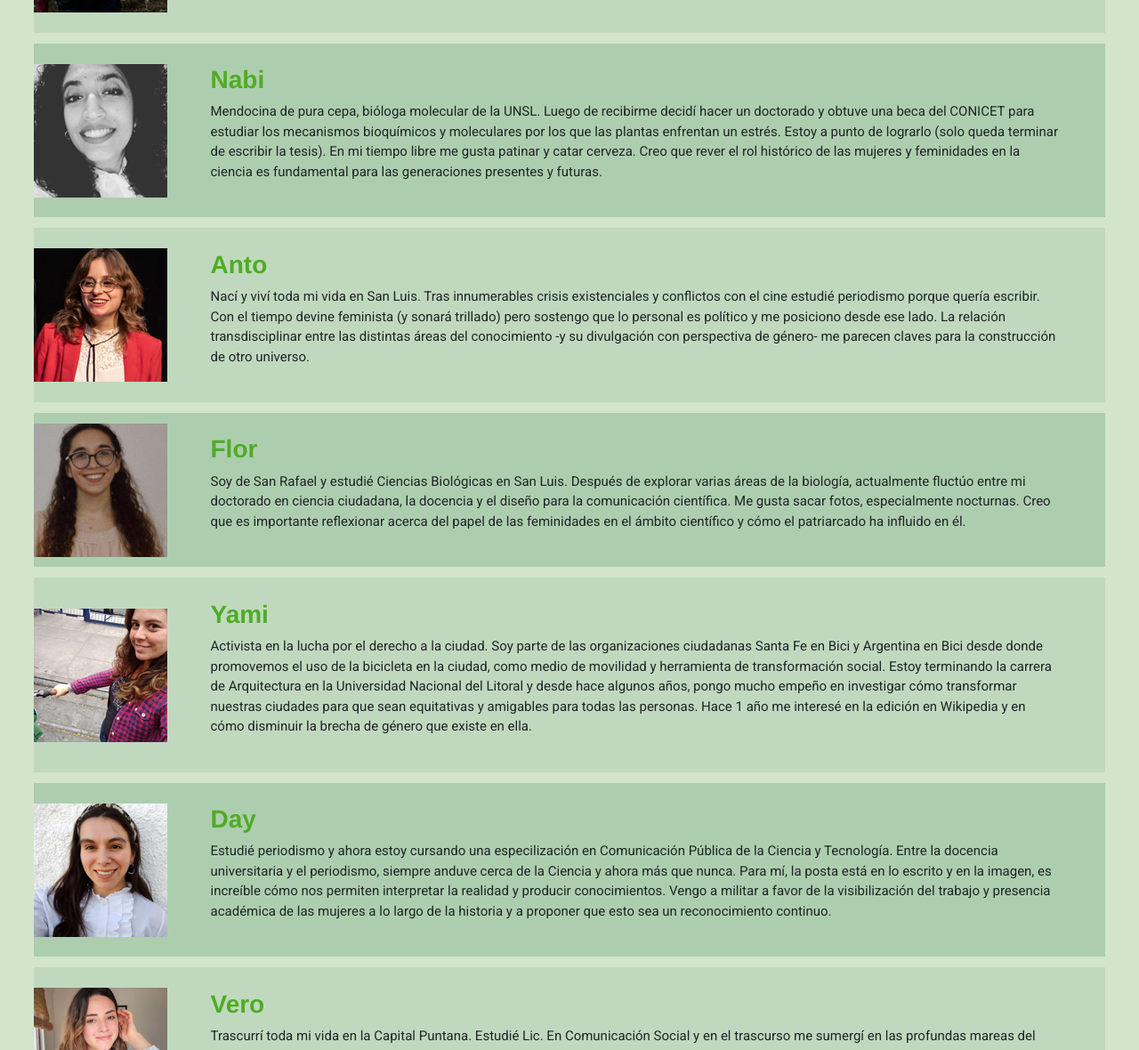
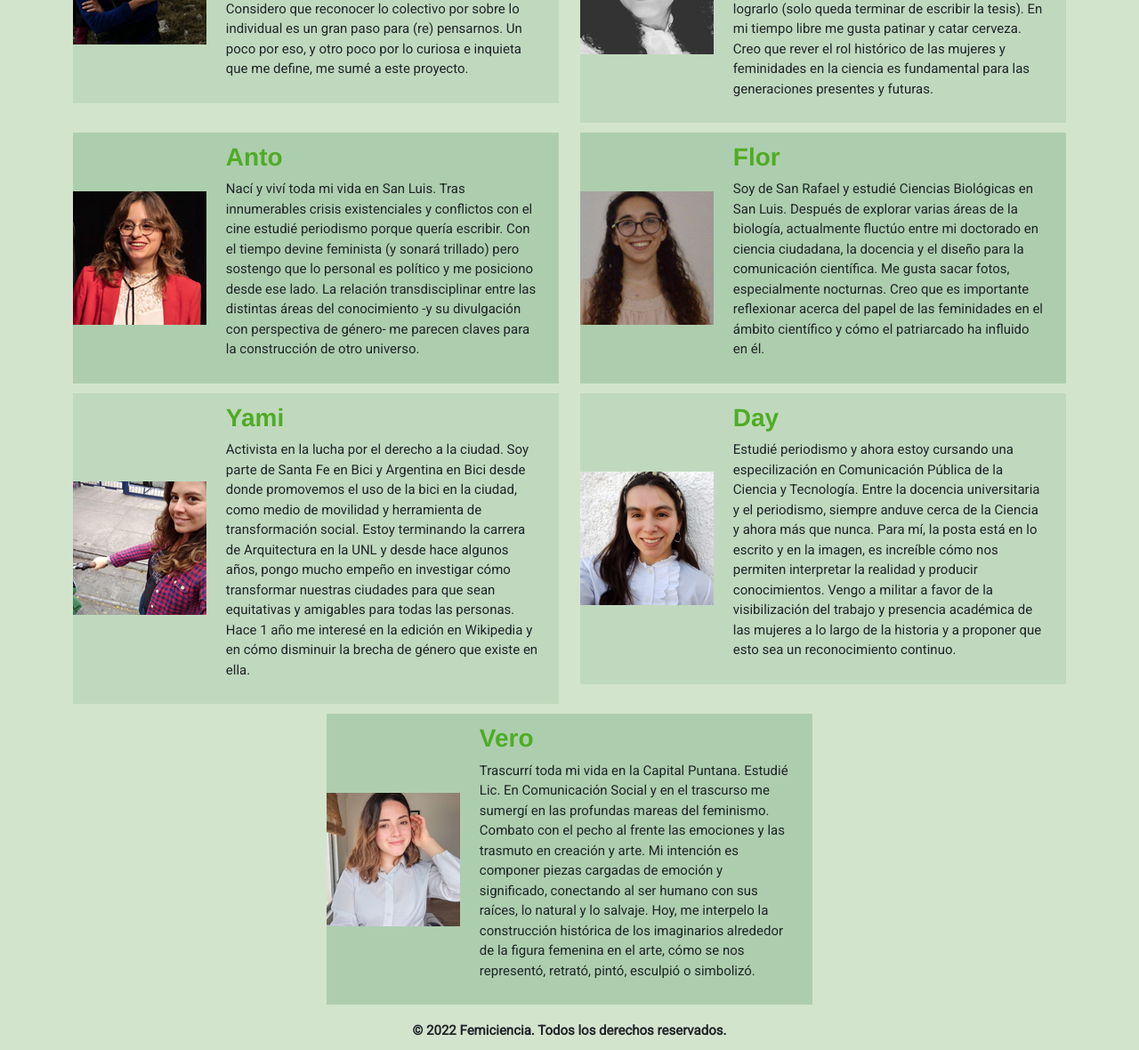
Before and after one commit to MFlorenciaNS/desafio-coder, a plain HTML site: page pages/quienessomos.html in a window 1280 px wide. Shown: the part 357-1537 px from the top of the page at 89% size. Drawn offline with nearby package versions, Linux system fonts and the light colour scheme.

Commit message:
grid system en quienes somos

```diff
--- a/pages/quienessomos.html
+++ b/pages/quienessomos.html
@@ -98,54 +98,82 @@
         <h1 class="integrantes-heading">¿Quiénes somos?</h1>
 
         <!--Inicio sección integrantes-->
-        <section class="section-integrantes">
+        <section class="container">
+            <!--Fila 1-->
+            <div class="row">
+                <div class="col-lg-6 col-md-12 col-sm-12">
                     <div class="integrante integrante-1">
                         <img src="../media/ani.jpg" alt="ana clara denaro" class="image-integrante">
                         <div class="text-integrante">
                             <h2 class="integrantes-heading-2">Ani</h2>
                             <p>Estudié Ciencias Biológicas en la Universidad de San Luis y estoy haciendo el Doctorado en Santa Fe. Está todo bien con esta provincia, excepto por los mosquitos. Estudio contaminación en humedales, soy fundamentalista del mate amargo y ando en bici. Considero que reconocer lo colectivo por sobre lo individual es un gran paso para (re) pensarnos. Un poco por eso, y otro poco por lo curiosa e inquieta que me define, me sumé a este proyecto.</p>
                         </div>
-
                     </div>
-            <div class="integrante integrante-2">
+                </div>
+                <div class="col-lg-6 col-md-12 col-sm-12">
+                    <div class="integrante integrante-1">
                         <img src="../media/nabi.jpg" alt="nabila gomez mansur" class="image-integrante">
                         <div class="text-integrante">
                             <h2 class="integrantes-heading-2">Nabi</h2>
                             <p>Mendocina de pura cepa, bióloga molecular de la UNSL. Luego de recibirme decidí hacer un doctorado y obtuve una beca del CONICET para estudiar los mecanismos bioquímicos y moleculares por los que las plantas enfrentan un estrés. Estoy a punto de lograrlo (solo queda terminar de escribir la tesis). En mi tiempo libre me gusta patinar y catar cerveza. Creo que rever el rol histórico de las mujeres y feminidades en la ciencia es fundamental para las generaciones presentes y futuras.</p>
                         </div>
+                    </div>
+                </div>
+            </div>
+            <!--Fin fila 1-->
 
-
-           </div>
-           <div class="integrante integrante-3">
-                <img src="../media/anto.jpg" alt="maria antonella biondi" class="image-integrante">
+            <!--Fila 2-->
+            <div class="row">
+                <div class="col-lg-6 col-md-12 col-sm-12">
+                    <div class="integrante integrante-2">
+                        <img src="../media/anto.jpg" alt="anto biondi" class="image-integrante">
                         <div class="text-integrante">
                             <h2 class="integrantes-heading-2">Anto</h2>
                             <p>Nací y viví toda mi vida en San Luis. Tras innumerables crisis existenciales y conflictos con el cine estudié periodismo porque quería escribir. Con el tiempo devine feminista (y sonará trillado) pero sostengo que lo personal es político y me posiciono desde ese lado. La relación transdisciplinar entre las distintas áreas del conocimiento -y su divulgación con perspectiva de género- me parecen claves para la construcción de otro universo.</p>
                         </div>
                     </div>
-            <div class="integrante integrante-4">
-                <img src="../media/flor.jpg" alt="maria florencia nuñez sada" class="image-integrante">
+                </div>
+                <div class="col-lg-6 col-md-12 col-sm-12">
+                    <div class="integrante integrante-2">
+                        <img src="../media/flor.jpg" alt="flor nuñez" class="image-integrante">
                         <div class="text-integrante">
                             <h2 class="integrantes-heading-2">Flor</h2>
-                    <p>Soy de San Rafael y estudié Ciencias Biológicas en San Luis. Después de explorar varias áreas de la biología, actualmente fluctúo entre mi doctorado en ciencia ciudadana, la docencia y el diseño para la comunicación científica. Me gusta sacar fotos, especialmente nocturnas. Creo que es importante reflexionar acerca del papel de las feminidades en el ámbito científico y cómo el patriarcado ha influido en él. </p>
+                            <p>Soy de San Rafael y estudié Ciencias Biológicas en San Luis. Después de explorar varias áreas de la biología, actualmente fluctúo entre mi doctorado en ciencia ciudadana, la docencia y el diseño para la comunicación científica. Me gusta sacar fotos, especialmente nocturnas. Creo que es importante reflexionar acerca del papel de las feminidades en el ámbito científico y cómo el patriarcado ha influido en él.</p>
                         </div>
                     </div>
-            <div class="integrante integrante-5">
+                </div>
+            </div>
+            <!--Fin fila 2-->
+
+            <!--Fila 3-->
+            <div class="row">
+                <div class="col-lg-6 col-md-12 col-sm-12">
+                    <div class="integrante integrante-1">
                         <img src="../media/yami.jpg" alt="yamila riego" class="image-integrante">
                         <div class="text-integrante">
                             <h2 class="integrantes-heading-2">Yami</h2>
-                    <p>Activista en la lucha por el derecho a la ciudad. Soy parte de las organizaciones ciudadanas Santa Fe en Bici y Argentina en Bici desde donde promovemos el uso de la bicicleta en la ciudad, como medio de movilidad y herramienta de transformación social. Estoy terminando la carrera de Arquitectura en la Universidad Nacional del Litoral y desde hace algunos años, pongo mucho empeño en investigar cómo transformar nuestras ciudades para que sean equitativas y amigables para todas las personas. Hace 1 año me interesé en la edición en Wikipedia y en cómo disminuir la brecha de género que existe en ella.</p>
+                            <p>Activista en la lucha por el derecho a la ciudad. Soy parte de Santa Fe en Bici y Argentina en Bici desde donde promovemos el uso de la bici en la ciudad, como medio de movilidad y herramienta de transformación social. Estoy terminando la carrera de Arquitectura en la UNL y desde hace algunos años, pongo mucho empeño en investigar cómo transformar nuestras ciudades para que sean equitativas y amigables para todas las personas. Hace 1 año me interesé en la edición en Wikipedia y en cómo disminuir la brecha de género que existe en ella.</p>
                         </div>
                     </div>
-            <div class="integrante integrante-6">
-                <img src="../media/day.jpg" alt="dayana alfaro" class="image-integrante">
+                </div>
+                <div class="col-lg-6 col-md-12 col-sm-12">
+                    <div class="integrante integrante-1">
+                        <img src="../media/day.jpg" alt="Dayana alfaro" class="image-integrante">
                         <div class="text-integrante">
                             <h2 class="integrantes-heading-2">Day</h2>
                             <p>Estudié periodismo y ahora estoy cursando una especilización en Comunicación Pública de la Ciencia y Tecnología. Entre la docencia universitaria y el periodismo, siempre anduve cerca de la Ciencia y ahora más que nunca. Para mí, la posta está en lo escrito y en la imagen, es increíble cómo nos permiten interpretar la realidad y producir conocimientos. Vengo a militar a favor de la visibilización del trabajo y presencia académica de las mujeres a lo largo de la historia y a proponer que esto sea un reconocimiento continuo.</p>
                         </div>
                     </div>
-            <div class="integrante integrante-7">
-                <img src="../media/vero.jpg" alt="veronica pereyra" class="image-integrante">
+                </div>
+            </div>
+            <!--Fin fila 3-->
+
+            <!--Fila 4-->
+            <div class="row">
+                <div class="col-lg-3"></div>
+                <div class="col-lg-6 col-md-12 col-sm-12">
+                    <div class="integrante integrante-2">
+                        <img src="../media/vero.jpg" alt="ana clara denaro" class="image-integrante">
                         <div class="text-integrante">
                             <h2 class="integrantes-heading-2">Vero</h2>
                             <p>Trascurrí toda mi vida en la Capital Puntana. Estudié Lic. En Comunicación Social y en el trascurso me sumergí en las profundas mareas del feminismo.
@@ -153,6 +181,11 @@
                             Hoy, me interpelo la construcción histórica de los imaginarios alrededor de la figura femenina en el arte, cómo se nos representó, retrató, pintó, esculpió o simbolizó.</p>
                         </div>
                     </div>
+                </div>
+                <div class="col-lg-3"></div>
+            </div>
+            <!--Fin fila 4-->
+
         </section>
         <!--Fin sección integrantes-->
 
```
Also changed, not shown: styles/style.css (line endings or trailing spaces). Lines whose indentation alone changed are shown as unchanged.
